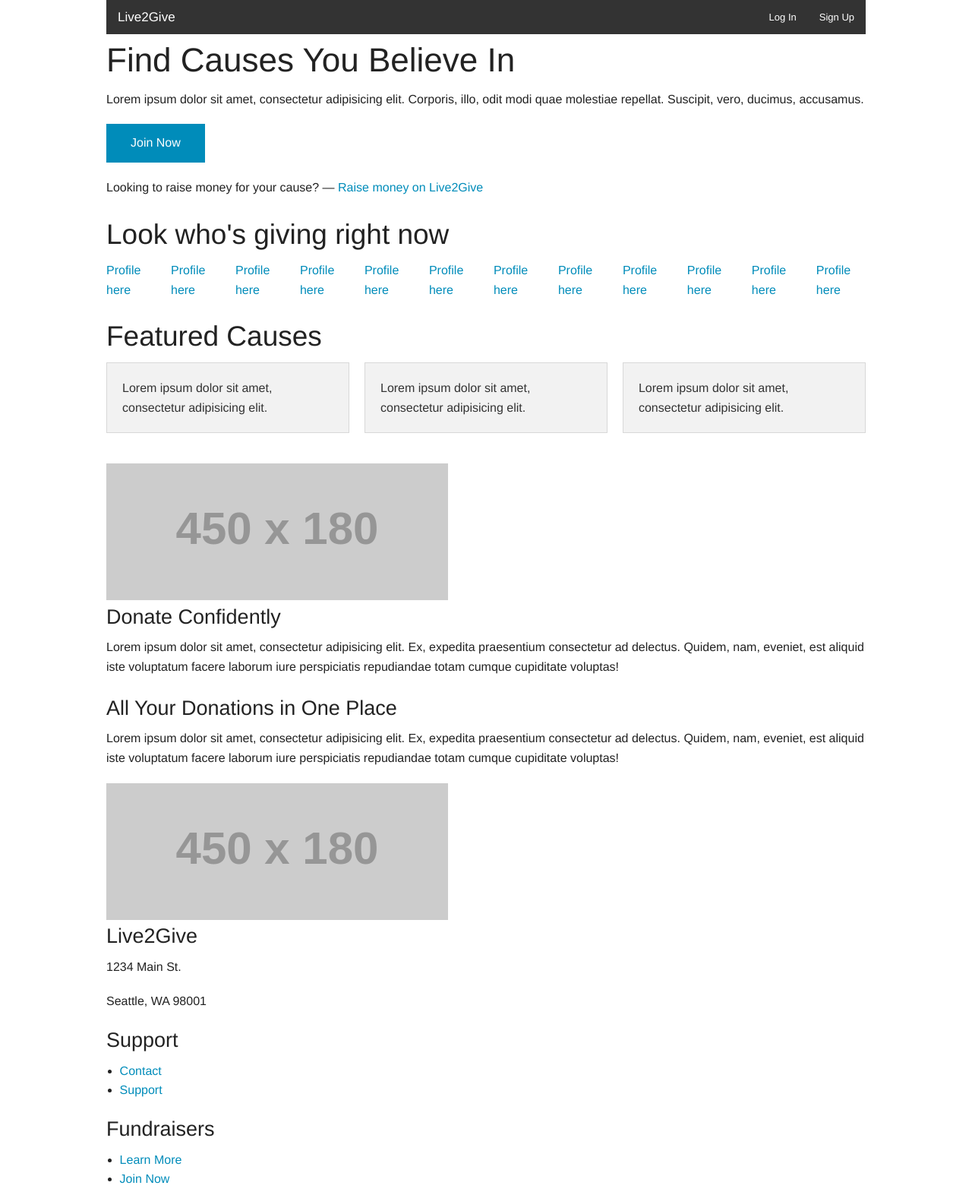
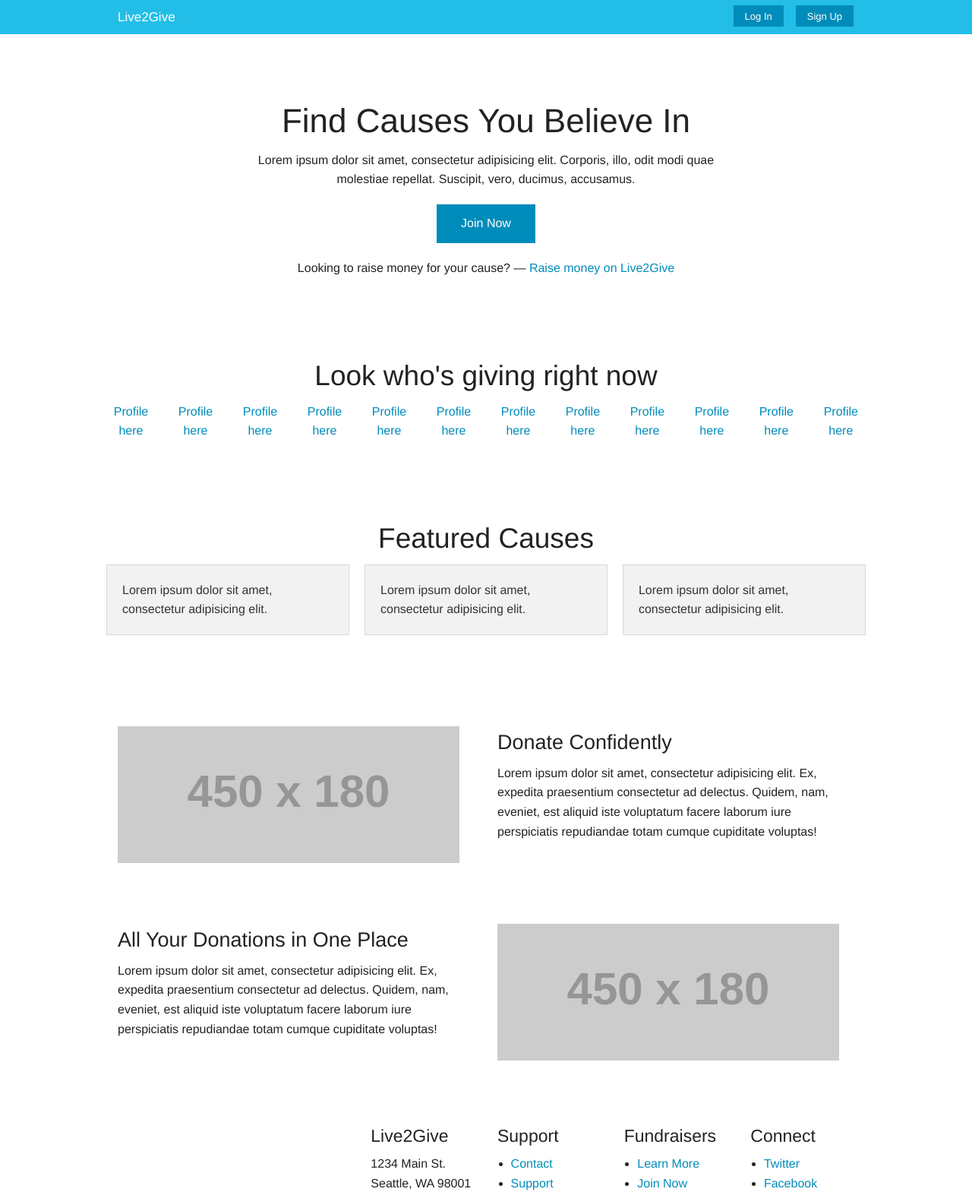
Before and after one commit to seadrone/live2give, a website: page index.html in a window 1280 px wide. Shown: the top 1573 px of the page at 76% size. Drawn offline with Linux system fonts and the light colour scheme; placeholder pictures from the web are drawn by us.

Commit message:
second commit

```diff
--- a/index.html
+++ b/index.html
@@ -9,6 +9,7 @@
 </head>
 <body>
 
+  <div class="nav-main bump">
     <nav class="row top-bar" data-topbar>
       <ul class="title-area">
         <li class="name">
@@ -19,23 +20,30 @@
 
       <section class="top-bar-section">
         <ul class="right">
-        <li><a href="#">Log In</a></li>
-        <li><a href="#">Sign Up</a></li>
+          <li class="bump-right"><a href="#" class="button">Log In</a></li>
+          <li class="bump-right"><a href="#" class="button">Sign Up</a></li>
         </ul>
       </section>
     </nav>
+  </div>
 
 
 <!-- Hero unit  -->
-  <div class="row">
+  <div class="row bump text-center">
+
       <h1>Find Causes You Believe In</h1>
+      <div class="row text-center">
+        <div class="columns medium-8 medium-offset-2">
           <p>Lorem ipsum dolor sit amet, consectetur adipisicing elit. Corporis, illo, odit modi quae molestiae repellat. Suscipit, vero, ducimus, accusamus.</p>
+        </div>
+      </div>
+
     <button>Join Now</button>
     <p>Looking to raise money for your cause? &mdash; <a href="#">Raise money on Live2Give</a></p>
   </div>
 
 <!-- Who's Giving  -->
-  <div class="row">
+  <div class="row bump text-center">
     <h2>Look who's giving right now</h2>
     <ul class="large-block-grid-12 medium-block-grid-6 small-block-grid-3">
       <li><a href="#">Profile here</a></li>
@@ -54,8 +62,8 @@
   </div>
 
 <!-- Featured Causes  -->
-  <div class="row">
-    <h2>Featured Causes</h2>
+  <div class="row bump">
+    <h2 class="text-center">Featured Causes</h2>
     <ul class="medium-block-grid-3 small-block-grid-1">
       <li>
         <div class="panel">
@@ -77,45 +85,52 @@
   </div>
 
 <!-- Benefit One -->
-  <div class="row">
+  <div class="row bump">
+    <div class="columns large-6">
       <img src="http://placehold.it/450x180" alt="">
+    </div>
+    <div class="columns large-6">
       <h3>Donate Confidently</h3>
       <p>Lorem ipsum dolor sit amet, consectetur adipisicing elit. Ex, expedita praesentium consectetur ad delectus. Quidem, nam, eveniet, est aliquid iste voluptatum facere laborum iure perspiciatis repudiandae totam cumque cupiditate voluptas!</p>
     </div>
+  </div>
 
 <!-- Benefit Two -->
-  <div class="row">
+  <div class="row bump">
+    <div class="columns large-6">
       <h3>All Your Donations in One Place</h3>
       <p>Lorem ipsum dolor sit amet, consectetur adipisicing elit. Ex, expedita praesentium consectetur ad delectus. Quidem, nam, eveniet, est aliquid iste voluptatum facere laborum iure perspiciatis repudiandae totam cumque cupiditate voluptas!</p>
+    </div>
+    <div class="columns large-6">
       <img src="http://placehold.it/450x180" alt="">
+    </div>
   </div>
 
 <!-- Footer -->
-  <div class="row">
-    <div>
-      <h3>Live2Give</h3>
-      <p>1234 Main St.</p>
-      <p>Seattle, WA 98001</p>
+  <div class="row bump">
+    <div class="columns large-offset-4 large-2">
+      <h4>Live2Give</h4>
+      <p>1234 Main St.<br>Seattle, WA 98001</p>
     </div>
 
-    <div>
-      <h3>Support</h3>
+    <div class="columns large-2">
+      <h4>Support</h4>
       <ul>
         <li><a href="#">Contact</a></li>
         <li><a href="#">Support</a></li>
       </ul>
     </div>
 
-    <div>
-      <h3>Fundraisers</h3>
+    <div class="columns large-2">
+      <h4>Fundraisers</h4>
       <ul>
         <li><a href="#">Learn More</a></li>
         <li><a href="#">Join Now</a></li>
       </ul>
     </div>
 
-    <div>
-      <h3>Connect</h3>
+    <div class="columns large-2">
+      <h4>Connect</h4>
       <ul>
         <li><a href="#">Twitter</a></li>
         <li><a href="#">Facebook</a></li>
--- /dev/null
+++ b/scss/_styles.scss
@@ -0,0 +1,17 @@
+
+$body-bg: green;
+$body-font-color: red;
+$primary-color: purple;
+
+.bump {
+  margin-bottom: 5em;
+}
+
+.bump-right {
+  margin-right: 1em;
+}
+
+.nav-main {
+  height:45px;
+  background-color: #22bee7;
+}
--- a/scss/app.scss
+++ b/scss/app.scss
@@ -1,5 +1,6 @@
 @import "settings";
 @import "foundation";
+
 
 // Or selectively include components
 // @import
@@ -8,7 +9,7 @@
 //   "foundation/components/block-grid",
 //   "foundation/components/breadcrumbs",
 //   "foundation/components/button-groups",
-//   "foundation/components/buttons",
+@import "foundation/components/buttons";
 //   "foundation/components/clearing",
 //   "foundation/components/dropdown",
 //   "foundation/components/dropdown-buttons",
@@ -34,7 +35,8 @@
 //   "foundation/components/tabs",
 //   "foundation/components/thumbs",
 //   "foundation/components/tooltips",
-//   "foundation/components/top-bar",
+// @import "foundation/components/t op-bar";
 //   "foundation/components/type",
 //   "foundation/components/offcanvas",
 //   "foundation/components/visibility";
+@import "styles";
```
Also changed, not shown: README.md (deleted), bower_components/foundation/css/foundation.css, css/app.css, 3 other files. Lines whose indentation alone changed are shown as unchanged.
